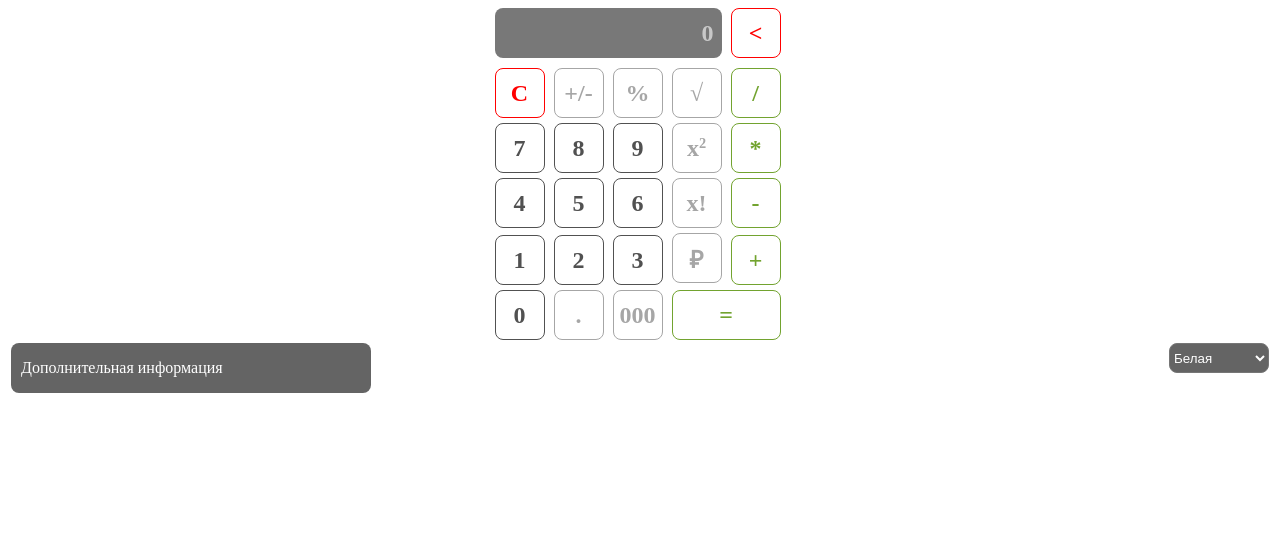
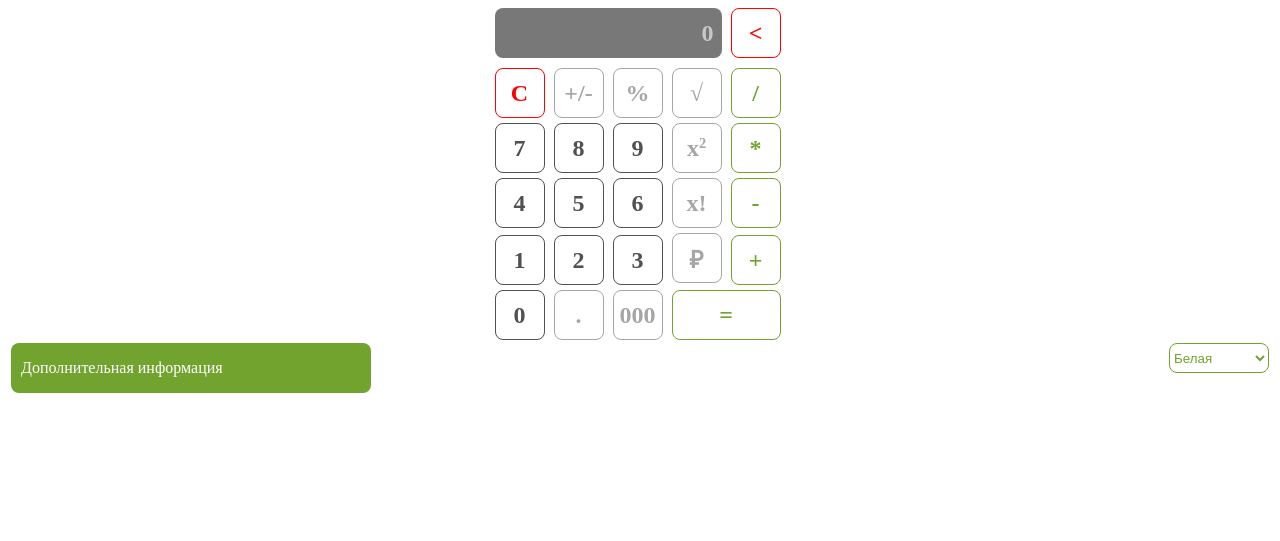
Before and after one commit to Natriy228/Net-Applications, a plain HTML site: page BMSTU_parking.html in a window 1280 px wide. Drawn offline with Linux system fonts and the light colour scheme.

Commit message:
Some garbage corrections

```diff
--- a/parking_style_black.css
+++ b/parking_style_black.css
@@ -112,8 +112,9 @@
 	width: 100px;
 	height: 30px;
 	border-radius: 8px;
-	background: rgb(100, 100, 100);
-	color: rgb(255, 255, 255);
+	background: rgba(100, 100, 100, 0);
+	border-color: #72a32f;
+	color: #72a32f;
 }
 
 span.power {
@@ -125,7 +126,7 @@ span.power {
 
 #extrainfo {
 	overflow: hidden;
-	background: rgba(100, 100, 100);
+	background: #72a32f;
 	border-radius: 8px;
 	padding-left: 10px;
 	width: 350px;
--- a/parking_style_white.css
+++ b/parking_style_white.css
@@ -101,8 +101,9 @@
 	width: 100px;
 	height: 30px;
 	border-radius: 8px;
-	background: rgb(100, 100, 100);
-	color: rgb(255, 255, 255);
+	background: rgba(100, 100, 100, 0);
+	border-color: #72a32f;
+	color: #72a32f;
 }
 
 span.power {
@@ -114,7 +115,7 @@ span.power {
 
 #extrainfo {
 	overflow: hidden;
-	background: rgba(100, 100, 100);
+	background: #72a32f;
 	border-radius: 8px;
 	padding-left: 10px;
 	width: 350px;
```
